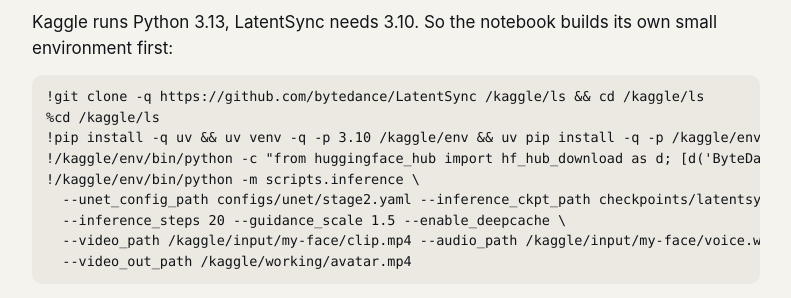
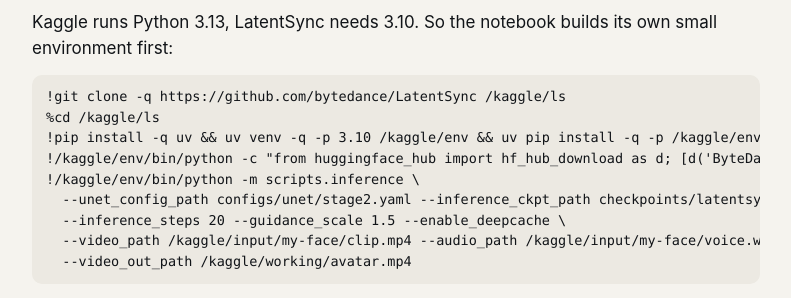
Before and after one commit to TankAtze/twin-guide-a7e9d616, a plain HTML site: page index.html in a window 1280 px wide. Shown: the part 2833-3131 px from the top of the page, without its empty margins (244-1035 px from the left). Drawn offline with Linux system fonts and the light colour scheme.

Commit message:
Guide: simpler clone line

```diff
--- a/index.html
+++ b/index.html
@@ -99,7 +99,7 @@ for take in range(3):
 <h2><span class="n">4</span>Avatar: lip-sync your own video with LatentSync</h2>
 <div class="meta"><b>Tool</b><span><a href="https://github.com/bytedance/LatentSync">LatentSync 1.5</a> (ByteDance, open source) on Kaggle T4</span><b>Input</b><span>a video of you talking calmly to the camera (any text), as long as the voice; 25 fps; plus the voice from step 3</span><b>Speed</b><span>~45 min of GPU per 1 min of video</span></div>
 <p>Kaggle runs Python 3.13, LatentSync needs 3.10. So the notebook builds its own small environment first:</p>
-<pre><code>!git clone -q https://github.com/bytedance/LatentSync /kaggle/ls &amp;&amp; cd /kaggle/ls
+<pre><code>!git clone -q https://github.com/bytedance/LatentSync /kaggle/ls
 %cd /kaggle/ls
 !pip install -q uv &amp;&amp; uv venv -q -p 3.10 /kaggle/env &amp;&amp; uv pip install -q -p /kaggle/env/bin/python -r requirements.txt huggingface_hub
 !/kaggle/env/bin/python -c "from huggingface_hub import hf_hub_download as d; [d('ByteDance/LatentSync-1.5', f, local_dir='checkpoints') for f in ['whisper/tiny.pt','latentsync_unet.pt']]"
```
